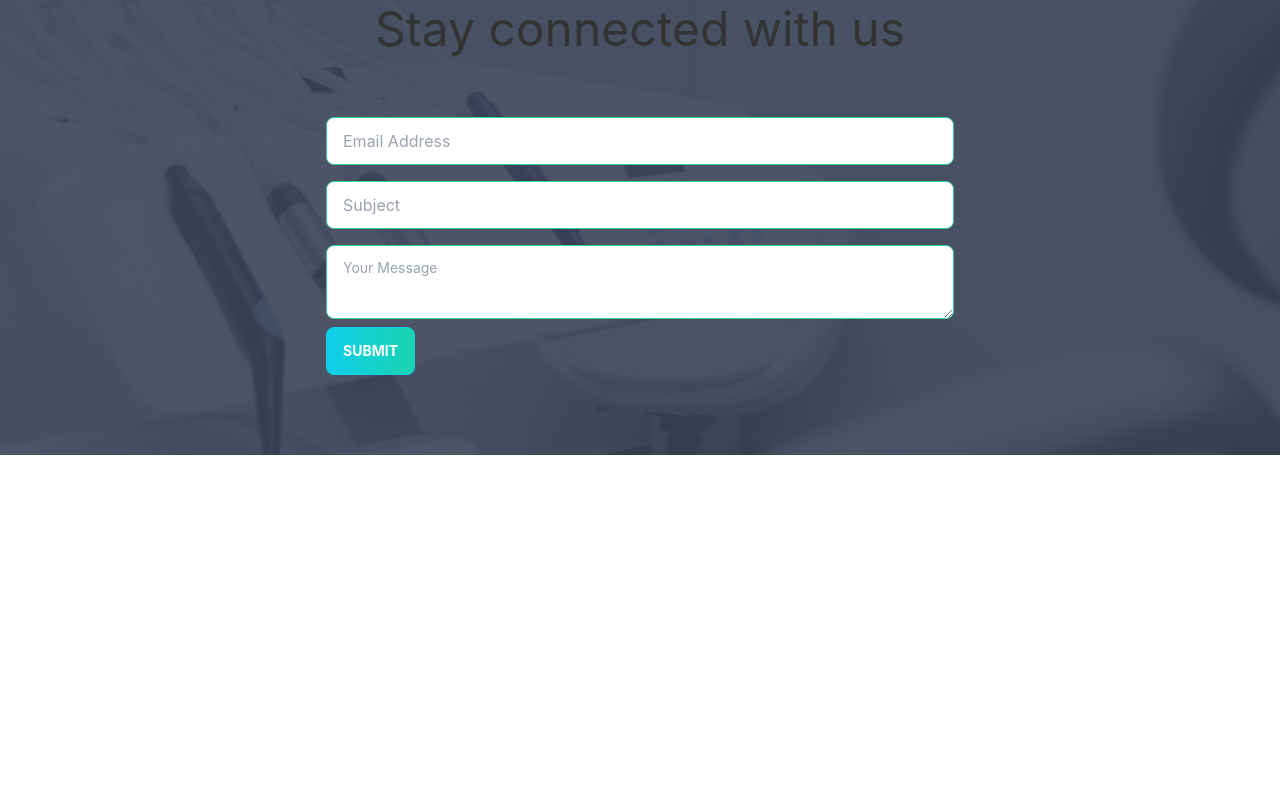
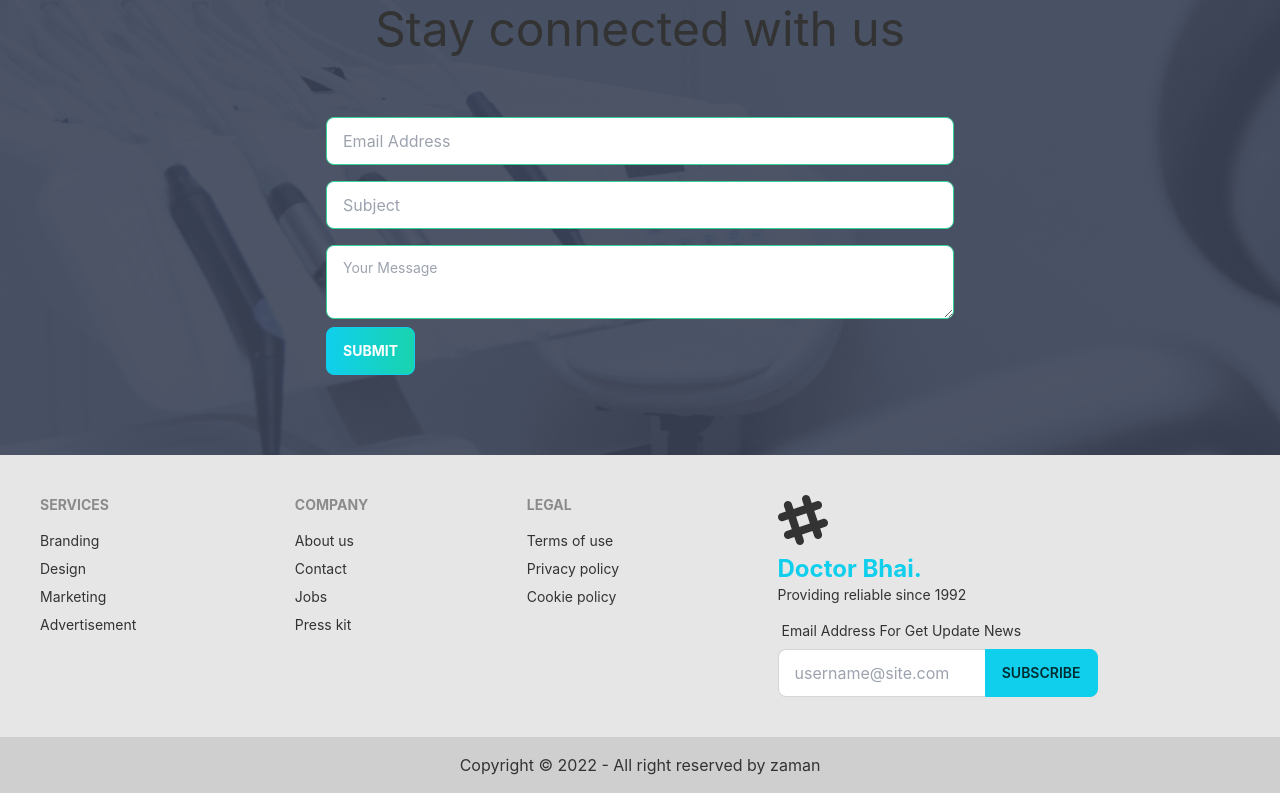
Before and after one commit to YeBenLing-ZAMAN/doctorBhai, a React (Create React App) app: page / in a window 1280 px wide. Shown: the part 3499-4292 px from the top of the page. Before the commit the page ends 4034 px from the top, so only its background shows below. Built offline with nearby package versions, Linux system fonts and the light colour scheme.

Commit message:
footer section added

```diff
--- a/src/App.js
+++ b/src/App.js
@@ -2,6 +2,7 @@
 import './App.css';
 import About from './Components/Pages/About/About';
 import Home from './Components/Pages/Home/Home';
+import Footer from './Components/Shared/Footer';
 import Navbar from './Components/Shared/Navbar';
 import NotFound from './Components/Shared/NotFound';
 
@@ -15,6 +16,7 @@
         <Route path="about" element={<About />} />
         <Route path="*" element={<NotFound />} />
       </Routes>
+      <Footer></Footer>
     </>
   );
 }
--- a/src/Components/Pages/Home/ContactUs.js
+++ b/src/Components/Pages/Home/ContactUs.js
@@ -8,7 +8,7 @@
             'backgroundRepeat': "no-repeat",
             'background': `url(${contactBGI})`,
             'backgroundAttachment': 'fiexd'
-        }} className='flex flex-col justify-center items-center mb-20 py-20 px-3'>
+        }} className='flex flex-col justify-center items-center py-20 px-3'>
             <div className=' mb-14'>
                 <h3 className='text-xl font-blod uppercase text-primary text-center'>Contact Us</h3>
                 <p className='text-5xl text-center'>Stay connected with us</p>
--- a/src/Components/Shared/Footer.js
+++ b/src/Components/Shared/Footer.js
@@ -1,10 +1,48 @@
 import React from 'react';
+import { Link } from 'react-router-dom';
 
 const Footer = () => {
     return (
-        <div>
-            it's footer
-        </div>
+        <footer>
+            <div className="footer p-10 bg-base-200 text-base-content">
+                <div>
+                    <span className="footer-title">Services</span>
+                    <Link to='' className="link link-hover">Branding</Link>
+                    <Link to='' className="link link-hover">Design</Link>
+                    <Link to='' className="link link-hover">Marketing</Link>
+                    <Link to='' className="link link-hover">Advertisement</Link>
+                </div>
+                <div>
+                    <span className="footer-title">Company</span>
+                    <Link to='' className="link link-hover">About us</Link>
+                    <Link to='' className="link link-hover">Contact</Link>
+                    <Link to='' className="link link-hover">Jobs</Link>
+                    <Link to='' className="link link-hover">Press kit</Link>
+                </div>
+                <div>
+                    <span className="footer-title">Legal</span>
+                    <Link to='' className="link link-hover">Terms of use</Link>
+                    <Link to='' className="link link-hover">Privacy policy</Link>
+                    <Link to='' className="link link-hover">Cookie policy</Link>
+                </div>
+                <div>
+                    <svg width="50" height="50" viewBox="0 0 24 24" xmlns="http://www.w3.org/2000/svg" fill-rule="evenodd" clip-rule="evenodd" class="fill-current"><path d="M22.672 15.226l-2.432.811.841 2.515c.33 1.019-.209 2.127-1.23 2.456-1.15.325-2.148-.321-2.463-1.226l-.84-2.518-5.013 1.677.84 2.517c.391 1.203-.434 2.542-1.831 2.542-.88 0-1.601-.564-1.86-1.314l-.842-2.516-2.431.809c-1.135.328-2.145-.317-2.463-1.229-.329-1.018.211-2.127 1.231-2.456l2.432-.809-1.621-4.823-2.432.808c-1.355.384-2.558-.59-2.558-1.839 0-.817.509-1.582 1.327-1.846l2.433-.809-.842-2.515c-.33-1.02.211-2.129 1.232-2.458 1.02-.329 2.13.209 2.461 1.229l.842 2.515 5.011-1.677-.839-2.517c-.403-1.238.484-2.553 1.843-2.553.819 0 1.585.509 1.85 1.326l.841 2.517 2.431-.81c1.02-.33 2.131.211 2.461 1.229.332 1.018-.21 2.126-1.23 2.456l-2.433.809 1.622 4.823 2.433-.809c1.242-.401 2.557.484 2.557 1.838 0 .819-.51 1.583-1.328 1.847m-8.992-6.428l-5.01 1.675 1.619 4.828 5.011-1.674-1.62-4.829z"></path></svg>
+                    <p><span className='font-bold text-2xl text-primary'>Doctor Bhai.</span><br />Providing reliable since 1992</p>
+                    <div class="form-control w-80">
+                        <label class="label">
+                            <span class="label-text">Email Address For Get Update News</span>
+                        </label>
+                        <div class="relative">
+                            <input type="text" placeholder="username@site.com" class="input input-bordered w-full pr-16" />
+                            <button class="btn btn-primary absolute top-0 right-0 rounded-l-none">Subscribe</button>
+                        </div>
+                    </div>
+                </div>
+            </div>
+            <div className='text-center p-4 bg-base-300 text-base-content'>
+                <p>Copyright © 2022 - All right reserved by zaman</p>
+            </div>
+        </footer>
     );
 };
 
```
